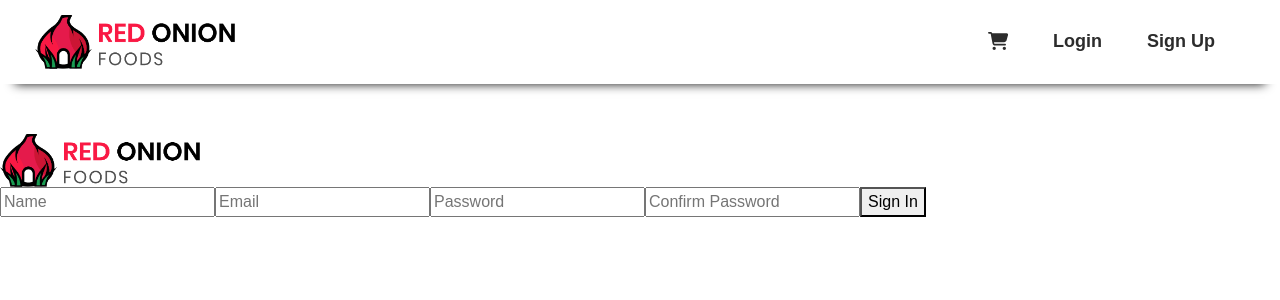
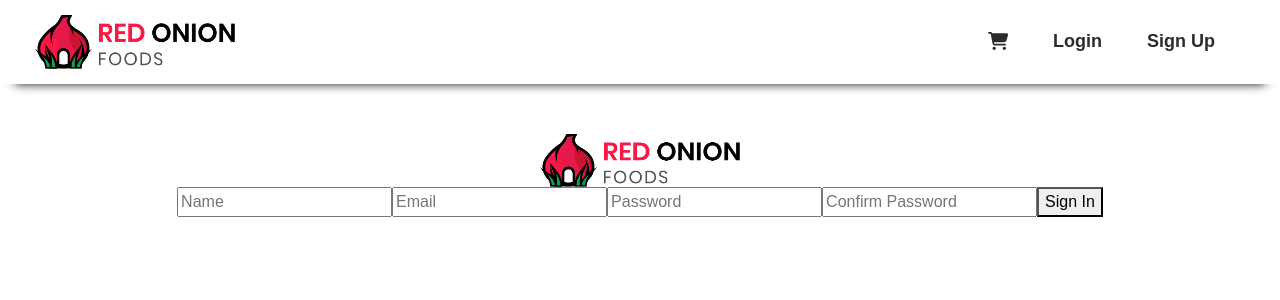
Before and after one commit to shafik720/Red-onion-restaurant, a React (Create React App) app: page /login in a window 1280 px wide. Shown: the top 300 px of the page. Built offline with nearby package versions, Linux system fonts and the light colour scheme; the HTML template or start-up script is replaced by a standard one.

Commit message:
require auth done

```diff
--- a/src/Pages/Login/Login.css
+++ b/src/Pages/Login/Login.css
@@ -1,5 +1,12 @@
 
 
+
+.login-div{
+    display: flex;
+    flex-direction: column;
+    justify-content: center;
+    align-items: center;
+}
 .login-header img{
     width:200px;
 }
--- a/src/Pages/Login/Login.js
+++ b/src/Pages/Login/Login.js
@@ -8,7 +8,7 @@ const Login = () => {
     let location = useLocation();
     let from = location.state?.from?.pathname || "/";
     return (
-        <div>
+        <div className='login-div'>
             <div className="login-header">
                 <img src={signInLogo} alt="" />
             </div>
```
